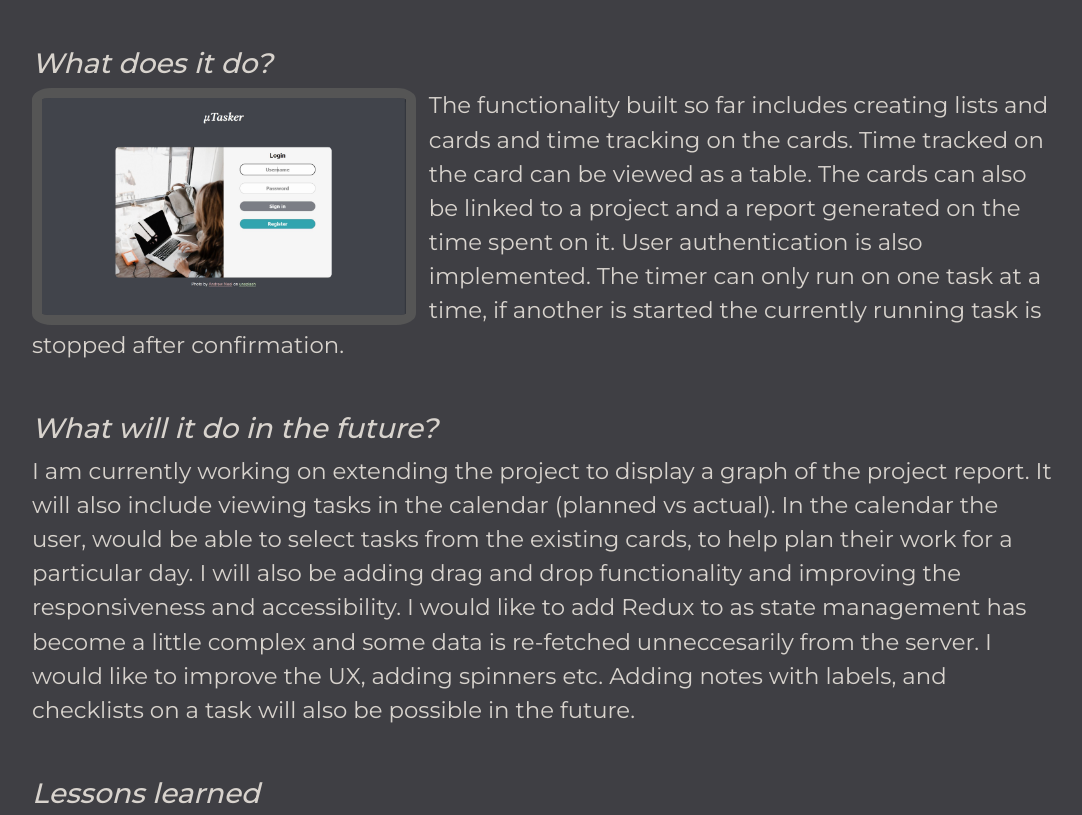
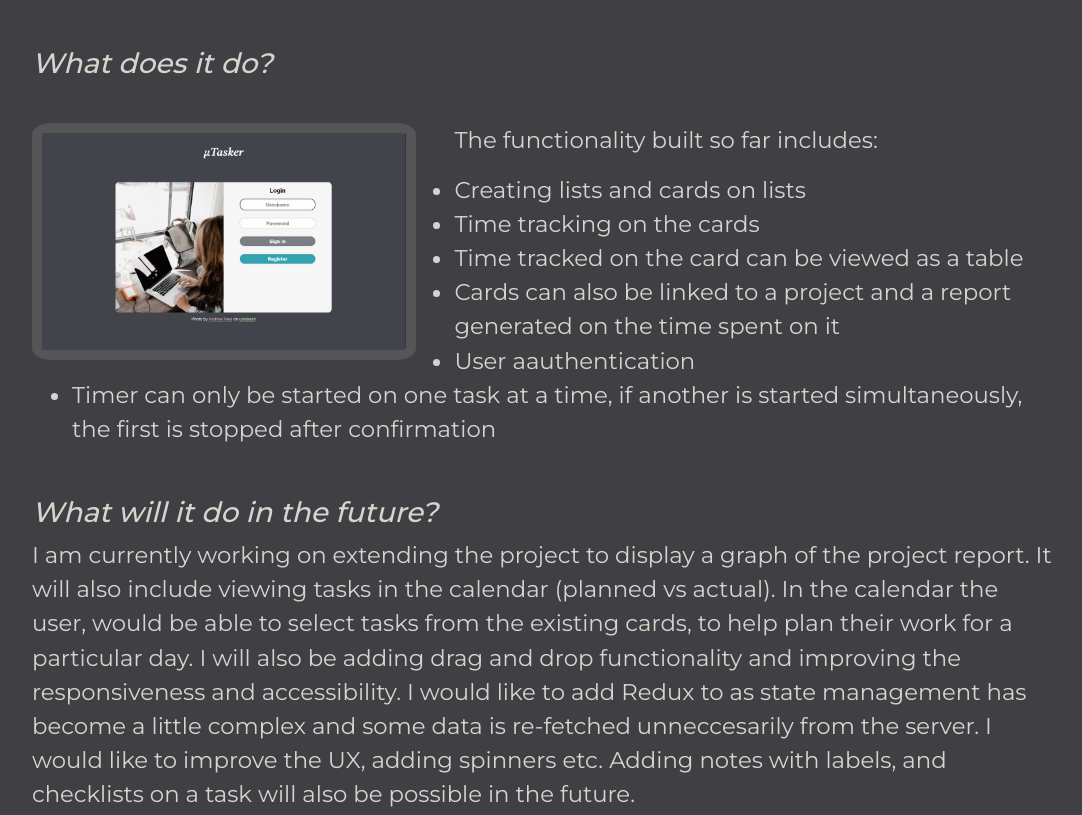
Before and after one commit to NiveditaRao87/NiveditaRao87.github.io, a plain HTML site: page projects.html in a window 1280 px wide. Shown: the part 1025-1840 px from the top of the page, without its empty margins (96-1178 px from the left). Drawn offline with nearby package versions, Linux system fonts and the light colour scheme.

Commit message:
Improve project description

```diff
--- a/css/styles.css
+++ b/css/styles.css
@@ -298,11 +298,11 @@ nav a {
 }
 
 .pad-left {
-  margin-left: 1vw;
+  margin-left: 3vw;
 }
 
 .pad-right {
-  margin-right: 1vw;
+  margin-right: 3vw;
 }
 
 .anchor {
--- a/projects.html
+++ b/projects.html
@@ -178,6 +178,7 @@
           </p>
           <br />
           <h3><em>What does it do?</em></h3>
+          <br />
           <img
             class="img-project-dets pad-right"
             src="images/login_micro_tasker.JPG"
@@ -185,13 +186,15 @@
             align="left"
           />
           <p>
-            The functionality built so far includes creating lists and cards and
-            time tracking on the cards. Time tracked on the card can be viewed
-            as a table. The cards can also be linked to a project and a report
-            generated on the time spent on it. User authentication is also
-            implemented. The timer can only run on one task at a time, if
-            another is started the currently running task is stopped after
-            confirmation.
+            The functionality built so far includes:
+            <ul>
+              <li>Creating lists and cards on lists</li>
+              <li>Time tracking on the cards</li>
+              <li>Time tracked on the card can be viewed as a table</li>
+              <li>Cards can also be linked to a project and a report generated on the time spent on it</li>
+              <li>User aauthentication</li>
+              <li>Timer can only be started on one task at a time, if another is started simultaneously, the first is stopped after confirmation</li>
+          </ul>
           </p>
           <br />
           <h3><em>What will it do in the future?</em></h3>
@@ -357,8 +360,10 @@
           </div>
         </div>
       </div>
+    </main>
+    <footer>
       <div class="container-fluid custom-container contact"></div>
-    </main>
+    </footer>
     <script src="index.js"></script>
   </body>
 </html>
```
